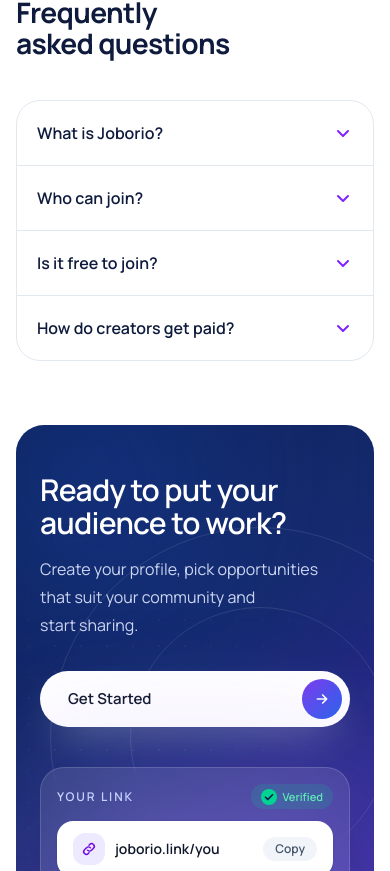
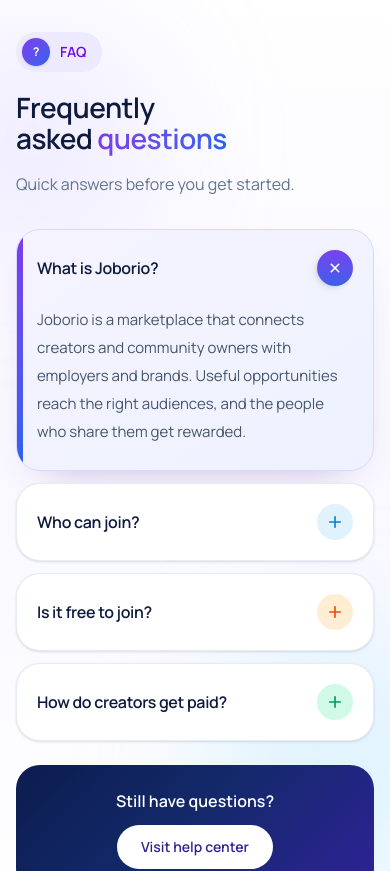
Before and after one commit to kamalguptax/joborio, a Next.js app in the folder frontend/: page /about in a window 390 px wide. Shown: the part 4293-5164 px from the top of the page. Built offline with nearby package versions, Linux system fonts and the light colour scheme; no server answers.

Commit message:
new updates

```diff
--- a/frontend/app/faq/page.tsx
+++ b/frontend/app/faq/page.tsx
@@ -12,9 +12,7 @@ export default function FaqPage() {
         primary={{ label: "Start Earning", href: "/signup" }}
         secondary={{ label: "Refer & Earn", href: "/refer-and-earn" }}
       />
-      <div className="mx-auto w-full max-w-[1200px] px-4 pb-20 pt-12 sm:px-8 sm:pb-28 sm:pt-16">
-        <FAQSection />
-      </div>
+      <FAQSection />
     </>
   );
 }
--- a/frontend/components/Faqsection.tsx
+++ b/frontend/components/Faqsection.tsx
@@ -4,7 +4,9 @@ import Link from "next/link";
 import { useId, useState } from "react";
 import { Plus } from "lucide-react";
 
-const faqs = [
+export type FaqItem = { question: string; answer: string };
+
+const defaultFaqs: FaqItem[] = [
   {
     question: "How does JobOrio work for creators?",
     answer:
@@ -47,7 +49,62 @@ const faqs = [
   },
 ];
 
-export default function FAQSection() {
+type Cta = { title: string; text?: string; label: string; href: string };
+
+const defaultCta: Cta = {
+  title: "Want the full referral breakdown?",
+  text: "See how Refer & Earn works, step by step.",
+  label: "Refer & Earn",
+  href: "/refer-and-earn",
+};
+
+/** Each row gets its own accent colour so the list is easy to scan. */
+const tones = [
+  {
+    chip: "bg-violet-100 text-violet-600",
+    open: "from-violet-50 to-indigo-50 border-violet-200",
+    bar: "from-[#7C3AED] to-[#2563EB]",
+  },
+  {
+    chip: "bg-sky-100 text-sky-600",
+    open: "from-sky-50 to-blue-50 border-sky-200",
+    bar: "from-sky-400 to-blue-500",
+  },
+  {
+    chip: "bg-orange-100 text-orange-600",
+    open: "from-orange-50 to-amber-50 border-orange-200",
+    bar: "from-orange-400 to-amber-500",
+  },
+  {
+    chip: "bg-emerald-100 text-emerald-600",
+    open: "from-emerald-50 to-teal-50 border-emerald-200",
+    bar: "from-emerald-400 to-teal-500",
+  },
+] as const;
+
+const ctaBg = { backgroundImage: "linear-gradient(135deg, #0B1D4F 0%, #14296B 48%, #2E2297 100%)" };
+
+type Props = {
+  /** Questions to show. Defaults to the main JobOrio FAQ. */
+  items?: FaqItem[];
+  title?: string;
+  description?: string;
+  /** Help card next to the heading. Pass `null` to hide it. */
+  cta?: Cta | null;
+  id?: string;
+};
+
+/**
+ * The one FAQ design used across the site (home, /faq and every content page).
+ * Pass `items` to show page-specific questions; everything else stays the same.
+ */
+export default function FAQSection({
+  items = defaultFaqs,
+  title = "Frequently Asked Questions",
+  description = "Earnings, referrals, and how JobOrio pays creators.",
+  cta = defaultCta,
+  id = "faq",
+}: Props) {
   const [openIndex, setOpenIndex] = useState<number | null>(0);
   const baseId = useId();
 
@@ -55,56 +112,93 @@ export default function FAQSection() {
     setOpenIndex((prev) => (prev === i ? null : i));
   };
 
+  // Last word of the heading gets the brand gradient.
+  const words = title.trim().split(" ");
+  const lastWord = words.length > 1 ? words.pop() : null;
+  const firstPart = lastWord ? words.join(" ") : title;
+
   return (
-    <section id="faq" className="section-pad w-full overflow-x-clip bg-white">
-      <div className="mx-auto grid max-w-[1400px] gap-8 px-4 sm:px-8 lg:grid-cols-[minmax(0,5fr)_minmax(0,8fr)] lg:gap-12 xl:gap-20">
+    <section
+      id={id}
+      className="section-pad relative w-full overflow-x-clip bg-gradient-to-b from-white via-violet-50/60 to-white"
+    >
+      <div aria-hidden="true" className="pointer-events-none absolute inset-0">
+        <div className="absolute -left-24 top-10 h-64 w-64 rounded-full bg-violet-300/20 blur-3xl" />
+        <div className="absolute -right-24 bottom-10 h-72 w-72 rounded-full bg-sky-300/20 blur-3xl" />
+      </div>
+
+      <div className="relative mx-auto grid max-w-[1400px] gap-8 px-4 sm:px-8 lg:grid-cols-[minmax(0,5fr)_minmax(0,8fr)] lg:gap-12 xl:gap-20">
         {/* ---------- Left: label + heading ---------- */}
         <div className="min-w-0 lg:sticky lg:top-28 lg:self-start">
-          <span className="inline-flex items-center gap-2.5 rounded-full bg-slate-100 py-1.5 pl-1.5 pr-4 text-sm font-semibold text-slate-600">
-            <span className="flex h-7 w-7 items-center justify-center rounded-full bg-white text-xs font-bold text-[#633BFF] shadow-sm">
+          <span className="inline-flex items-center gap-2.5 rounded-full bg-violet-100 py-1.5 pl-1.5 pr-4 text-sm font-semibold text-violet-700">
+            <span className="flex h-7 w-7 items-center justify-center rounded-full bg-gradient-to-br from-[#7C3AED] to-[#2563EB] text-xs font-bold text-white shadow-sm">
               ?
             </span>
             FAQ
           </span>
 
-          <h2 className="mt-5 max-w-[16ch] text-balance text-[clamp(1.75rem,1.2rem+2.2vw,2.75rem)] font-semibold leading-[1.12] tracking-[-0.02em] text-[#0F1B3D]">
-            Frequently Asked Questions
+          <h2 className="mt-5 max-w-[18ch] text-balance text-[clamp(1.75rem,1.2rem+2.2vw,2.75rem)] font-semibold leading-[1.12] tracking-[-0.02em] text-[#0F1B3D]">
+            {firstPart}
+            {lastWord ? (
+              <>
+                {" "}
+                <span className="bg-gradient-to-r from-[#7C3AED] to-[#2563EB] bg-clip-text text-transparent">
+                  {lastWord}
+                </span>
+              </>
+            ) : null}
           </h2>
-          <p className="mt-4 max-w-sm text-base leading-relaxed text-slate-500">
-            Earnings, referrals, and how JobOrio pays creators.
-          </p>
+          <p className="mt-4 max-w-sm text-base leading-relaxed text-slate-500">{description}</p>
 
-          <div className="mt-8 hidden max-w-sm rounded-3xl bg-[#F3F3F5] p-6 lg:block">
-            <p className="text-base font-semibold text-[#1F2A44]">
-              Want the full referral breakdown?
-            </p>
-            <p className="mt-1.5 text-sm leading-relaxed text-slate-500">
-              See how Refer &amp; Earn works, step by step.
-            </p>
+          {cta ? (
+            <div
+              className="relative mt-8 hidden max-w-sm overflow-hidden rounded-3xl p-6 text-white shadow-[0_24px_50px_-30px_rgba(46,34,151,0.8)] lg:block"
+              style={ctaBg}
+            >
+              <div
+                aria-hidden="true"
+                className="pointer-events-none absolute -right-10 -top-12 h-40 w-40 rounded-full bg-violet-500/40 blur-3xl"
+              />
+              <div className="relative">
+                <p className="text-base font-semibold">{cta.title}</p>
+                {cta.text ? (
+                  <p className="mt-1.5 text-sm leading-relaxed text-indigo-100/80">{cta.text}</p>
+                ) : null}
                 <Link
-              href="/refer-and-earn"
-              className="mt-5 inline-flex min-h-11 items-center rounded-full bg-[#633BFF] px-6 text-sm font-semibold text-white transition hover:bg-[#4f2ee0] focus-visible:outline focus-visible:outline-2 focus-visible:outline-offset-2 focus-visible:outline-[#633BFF]"
+                  href={cta.href}
+                  className="mt-5 inline-flex min-h-11 items-center rounded-full bg-white px-6 text-sm font-semibold text-[#2E2297] transition hover:bg-indigo-50 focus-visible:outline focus-visible:outline-2 focus-visible:outline-offset-2 focus-visible:outline-white"
                 >
-              Refer &amp; Earn
+                  {cta.label}
                 </Link>
               </div>
+            </div>
+          ) : null}
         </div>
 
         {/* ---------- Right: accordion ---------- */}
         <div className="min-w-0">
           <div className="flex flex-col gap-3">
-            {faqs.map((faq, i) => {
+            {items.map((faq, i) => {
               const isOpen = openIndex === i;
+              const tone = tones[i % tones.length];
               const panelId = `${baseId}-panel-${i}`;
               const buttonId = `${baseId}-button-${i}`;
 
               return (
                 <div
                   key={faq.question}
-                  className={`rounded-3xl transition-colors duration-300 ${
-                    isOpen ? "bg-[#EEEEF2]" : "bg-[#F3F3F5] hover:bg-[#EDEDF1]"
+                  className={`relative overflow-hidden rounded-3xl border transition-all duration-300 ${
+                    isOpen
+                      ? `bg-gradient-to-br ${tone.open} shadow-[0_18px_40px_-28px_rgba(76,29,149,0.45)]`
+                      : "border-slate-200/80 bg-white shadow-sm hover:border-violet-200 hover:shadow-md"
                   }`}
                 >
+                  {isOpen ? (
+                    <span
+                      aria-hidden="true"
+                      className={`absolute inset-y-0 left-0 w-1.5 bg-gradient-to-b ${tone.bar}`}
+                    />
+                  ) : null}
                   <h3>
                     <button
                       id={buttonId}
@@ -114,17 +208,17 @@ export default function FAQSection() {
                       aria-controls={panelId}
                       className="flex w-full items-center justify-between gap-4 rounded-3xl px-5 py-5 text-left focus-visible:outline focus-visible:outline-2 focus-visible:outline-offset-2 focus-visible:outline-[#633BFF] sm:px-8 sm:py-6"
                     >
-                      <span className="text-base font-medium leading-snug text-[#1F2A44] sm:text-lg">
+                      <span className="text-base font-semibold leading-snug text-[#0F1B3D] sm:text-lg">
                         {faq.question}
                       </span>
-                      <Plus
-                        size={22}
-                        strokeWidth={1.6}
+                      <span
                         aria-hidden="true"
-                        className={`shrink-0 transition-transform duration-300 motion-reduce:transition-none ${
-                          isOpen ? "rotate-45 text-[#1F2A44]" : "text-slate-400"
+                        className={`flex h-9 w-9 shrink-0 items-center justify-center rounded-full transition-all duration-300 motion-reduce:transition-none ${
+                          isOpen ? `rotate-45 bg-gradient-to-br ${tone.bar} text-white shadow-md` : tone.chip
                         }`}
-                      />
+                      >
+                        <Plus size={18} strokeWidth={2.2} />
+                      </span>
                     </button>
                   </h3>
 
@@ -147,18 +241,21 @@ export default function FAQSection() {
             })}
           </div>
 
-          {/* Mobile / tablet CTA (left column is hidden CTA on lg+) */}
-          <div className="mt-6 flex flex-col items-center gap-3 rounded-3xl bg-[#F3F3F5] px-6 py-6 text-center lg:hidden">
-            <p className="text-base font-semibold text-[#1F2A44]">
-              Want the full referral breakdown?
-            </p>
+          {/* Mobile / tablet CTA (the left-column card is hidden below lg) */}
+          {cta ? (
+            <div
+              className="relative mt-6 flex flex-col items-center gap-3 overflow-hidden rounded-3xl px-6 py-6 text-center text-white lg:hidden"
+              style={ctaBg}
+            >
+              <p className="text-base font-semibold">{cta.title}</p>
               <Link
-              href="/refer-and-earn"
-              className="inline-flex min-h-11 items-center rounded-full bg-[#633BFF] px-6 text-sm font-semibold text-white transition hover:bg-[#4f2ee0] focus-visible:outline focus-visible:outline-2 focus-visible:outline-offset-2 focus-visible:outline-[#633BFF]"
+                href={cta.href}
+                className="inline-flex min-h-11 items-center rounded-full bg-white px-6 text-sm font-semibold text-[#2E2297] transition hover:bg-indigo-50 focus-visible:outline focus-visible:outline-2 focus-visible:outline-offset-2 focus-visible:outline-white"
               >
-              Refer &amp; Earn
+                {cta.label}
               </Link>
             </div>
+          ) : null}
         </div>
       </div>
     </section>
--- a/frontend/components/layout/Liveactivity.tsx
+++ b/frontend/components/layout/Liveactivity.tsx
@@ -111,7 +111,7 @@ export default function LiveActivity() {
             <span className="absolute h-3 w-3 animate-ping rounded-full bg-emerald-400/60 motion-reduce:animate-none" />
             <span className="relative h-2.5 w-2.5 rounded-full bg-emerald-500" />
           </span>
-          <span className="text-card-heading text-slate-900">Live activity</span>
+          <span className="text-card-heading text-slate-900">Lunch activity</span>
         </div>
 
         {/* Marquee */}
--- a/frontend/components/layout/PageSections.tsx
+++ b/frontend/components/layout/PageSections.tsx
@@ -104,33 +104,3 @@ export function BenefitsSection({
     </section>
   );
 }
-
-/** Accordion of questions; uses <details> so it works without JavaScript. */
-export function FaqSection({
-  title = "Frequently asked questions",
-  faqs,
-}: {
-  title?: string;
-  faqs: { q: string; a: string }[];
-}) {
-  return (
-    <section className={`${wrap} pb-16 md:pb-24`}>
-      <div className="grid gap-10 lg:grid-cols-[minmax(0,0.8fr)_minmax(0,1.2fr)] lg:gap-16">
-        <SectionHeading className="min-w-0" eyebrow="FAQ" title={title} />
-        <div className="min-w-0 divide-y divide-slate-200 overflow-hidden rounded-3xl border border-slate-200 bg-white">
-          {faqs.map((f) => (
-            <details key={f.q} className="group px-5 py-1 sm:px-7">
-              <summary className="flex cursor-pointer list-none items-center justify-between gap-4 py-4 text-left text-base font-semibold text-[#0F1B3D] marker:hidden [&::-webkit-details-marker]:hidden">
-                {f.q}
-                <svg viewBox="0 0 20 20" className="h-5 w-5 shrink-0 text-violet-600 transition-transform duration-200 group-open:rotate-180" fill="none" stroke="currentColor" strokeWidth="2" strokeLinecap="round" strokeLinejoin="round" aria-hidden="true">
-                  <path d="M5 8l5 5 5-5" />
-                </svg>
-              </summary>
-              <p className="text-body pb-5 pr-8 text-slate-500">{f.a}</p>
-            </details>
-          ))}
-        </div>
-      </div>
-    </section>
-  );
-}
--- a/frontend/components/layout/PageTemplate.tsx
+++ b/frontend/components/layout/PageTemplate.tsx
@@ -2,7 +2,8 @@ import type { ReactNode } from "react";
 import PageHero from "./PageHero";
 import SectionHeading from "./SectionHeading";
 import CtaBand from "./CtaBand";
-import { BenefitsSection, FaqSection, StatsStrip, StepsSection, type InfoItem } from "./PageSections";
+import FAQSection from "@/components/Faqsection";
+import { BenefitsSection, StatsStrip, StepsSection, type InfoItem } from "./PageSections";
 
 export type PageContent = {
   eyebrow: string;
@@ -86,7 +87,20 @@ export default function PageTemplate({
         <BenefitsSection eyebrow={c.benefits.label} title={c.benefits.title} intro={c.benefits.intro} items={c.benefits.items} />
       ) : null}
 
-      {c.faqs ? <FaqSection title={c.faqs.title} faqs={c.faqs.items} /> : null}
+      {c.faqs ? (
+        <FAQSection
+          id="page-faq"
+          title={c.faqs.title ?? "Frequently asked questions"}
+          description="Quick answers before you get started."
+          items={c.faqs.items.map((f) => ({ question: f.q, answer: f.a }))}
+          cta={{
+            title: "Still have questions?",
+            text: "Browse the full help center or get in touch.",
+            label: "Visit help center",
+            href: "/faq",
+          }}
+        />
+      ) : null}
 
       <CtaBand title={c.ctaTitle} text={c.ctaText} label={c.ctaLabel} href={c.ctaHref} />
     </>
```
Also changed, not shown: frontend/components/Stats.tsx (+6 -17 lines), frontend/components/auth/AuthOrbit.tsx (+56 -9 lines), frontend/lib/topEarners.ts (added, +77 -0 lines). Lines whose indentation alone changed are shown as unchanged.
